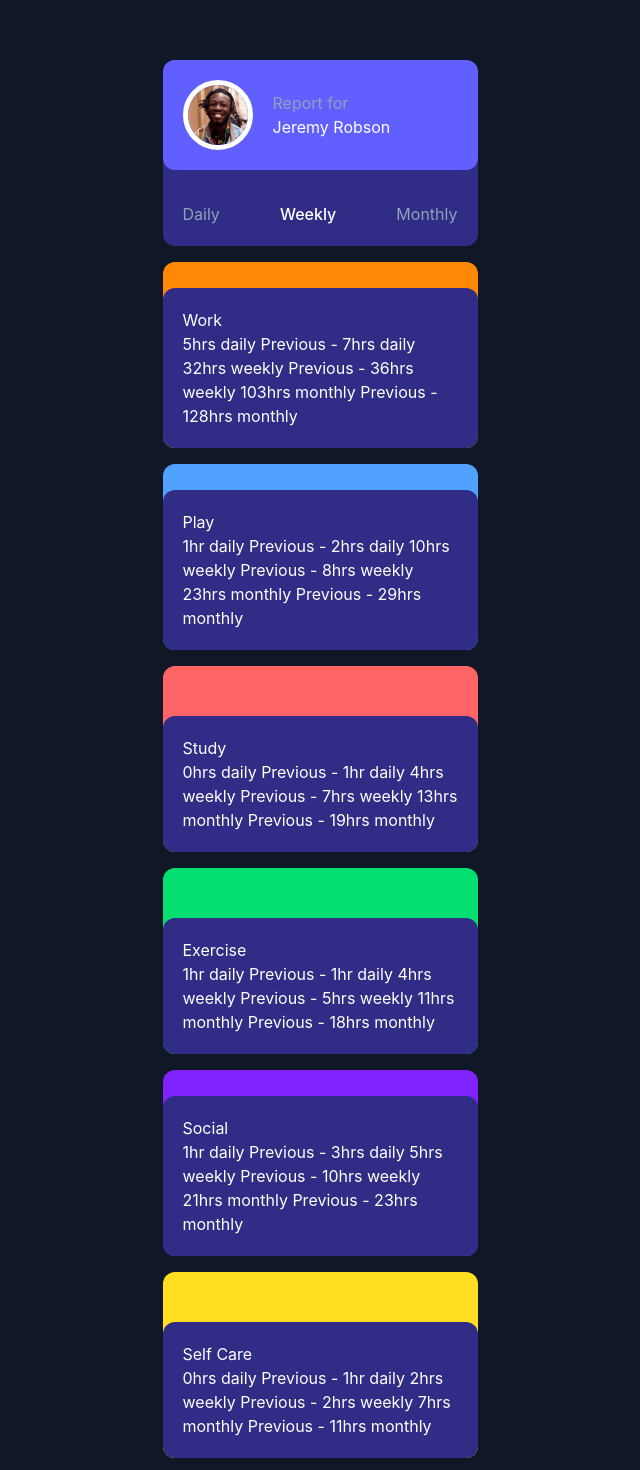
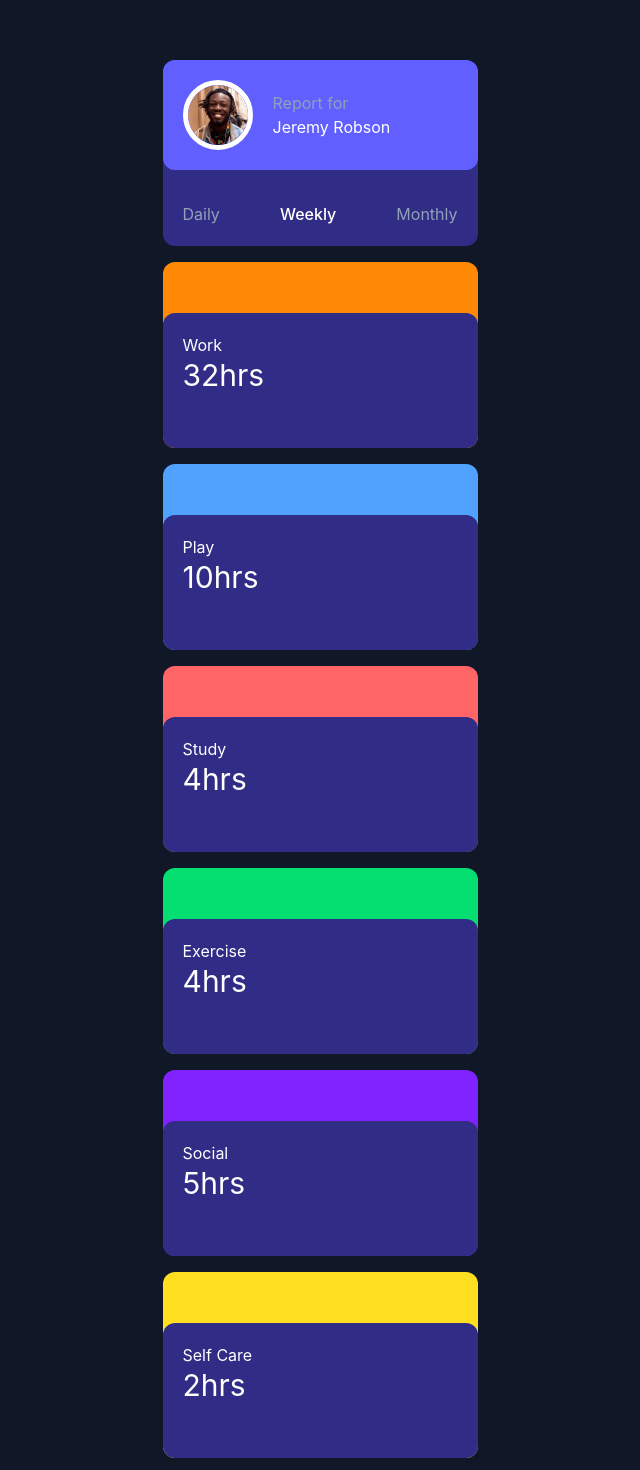
Before and after one commit to JoshuaM04/Time-Tracking-Dashboard, a React (Vite) app in the folder time-tracking-dashboard/: page / in a window 1280 px wide. Shown: the top 1470 px of the page, without its empty margins (320-960 px from the left). Built offline with nearby package versions, Linux system fonts and the light colour scheme.

Commit message:
Adjusted the content shown within each box.

```diff
--- a/time-tracking-dashboard/src/App.jsx
+++ b/time-tracking-dashboard/src/App.jsx
@@ -20,74 +20,98 @@ export default function Dashboard() {
         </div>
 
         <section className="bg-orange-400 rounded-xl flex items-end">
-          <div className="box bg-indigo-900 rounded-xl p-[20px] text-white">
+          <div className="box bg-indigo-900 rounded-xl p-[20px] text-white w-full min-h-[135px]">
             <h2>Work</h2>
+            <p className="text-3xl">32hrs</p>
+
+            <span aria-hidden="true" hidden="true">
               5hrs  daily
               Previous - 7hrs  daily
               32hrs  weekly
               Previous - 36hrs  weekly
               103hrs  monthly
               Previous - 128hrs  monthly
+            </span>
           </div>
         </section>
 
         <section className="bg-blue-400 rounded-xl flex items-end">
-          <div className="box bg-indigo-900 rounded-xl p-[20px] text-white">
+          <div className="box bg-indigo-900 rounded-xl p-[20px] text-white w-full min-h-[135px]">
             <h2>Play</h2>
+            <p className="text-3xl">10hrs</p>
+
+            <span aria-hidden="true" hidden="true">
               1hr  daily
               Previous - 2hrs  daily
               10hrs  weekly
               Previous - 8hrs  weekly
               23hrs  monthly
               Previous - 29hrs  monthly
+            </span>
           </div>
         </section>
 
         <section className="bg-red-400 rounded-xl flex items-end">
-          <div className="box bg-indigo-900 rounded-xl p-[20px] text-white">
+          <div className="box bg-indigo-900 rounded-xl p-[20px] text-white w-full min-h-[135px]">
             <h2>Study</h2>
+            <p className="text-3xl">4hrs</p>
+
+            <span aria-hidden="true" hidden="true">
               0hrs  daily
               Previous - 1hr  daily
               4hrs  weekly
               Previous - 7hrs  weekly
               13hrs  monthly
               Previous - 19hrs  monthly
+            </span>
           </div>
         </section>
 
         <section className="bg-green-400 rounded-xl flex items-end">
-          <div className="box bg-indigo-900 rounded-xl p-[20px] text-white">
+          <div className="box bg-indigo-900 rounded-xl p-[20px] text-white w-full min-h-[135px]">
             <h2>Exercise</h2>
+            <p className="text-3xl">4hrs</p>
+
+            <span aria-hidden="true" hidden="true">
               1hr  daily
               Previous - 1hr  daily
               4hrs  weekly
               Previous - 5hrs  weekly
               11hrs  monthly
               Previous - 18hrs  monthly
+            </span>
           </div>
         </section>
 
         <section className="bg-violet-600 rounded-xl flex items-end">
-          <div className="box bg-indigo-900 rounded-xl p-[20px] text-white">
+          <div className="box bg-indigo-900 rounded-xl p-[20px] text-white w-full min-h-[135px]">
             <h2>Social</h2>
+            <p className="text-3xl">5hrs</p>
+
+            <span aria-hidden="true" hidden="true">
               1hr  daily
               Previous - 3hrs  daily
               5hrs  weekly
               Previous - 10hrs  weekly
               21hrs  monthly
               Previous - 23hrs  monthly
+            </span>
           </div>
         </section>
 
         <section className="bg-yellow-300 rounded-xl flex items-end">
-          <div className="box bg-indigo-900 rounded-xl p-[20px] text-white">
+          <div className="box bg-indigo-900 rounded-xl p-[20px] text-white w-full min-h-[135px]">
             <h2>Self Care</h2>
+            <p className="text-3xl">2hrs</p>
+
+            <span aria-hidden="true" hidden="true">
               0hrs  daily
               Previous - 1hr  daily
               2hrs  weekly
               Previous - 2hrs  weekly
               7hrs  monthly
               Previous - 11hrs  monthly
+            </span>
           </div>
         </section>
       </main>
```
Lines whose indentation alone changed are shown as unchanged.
